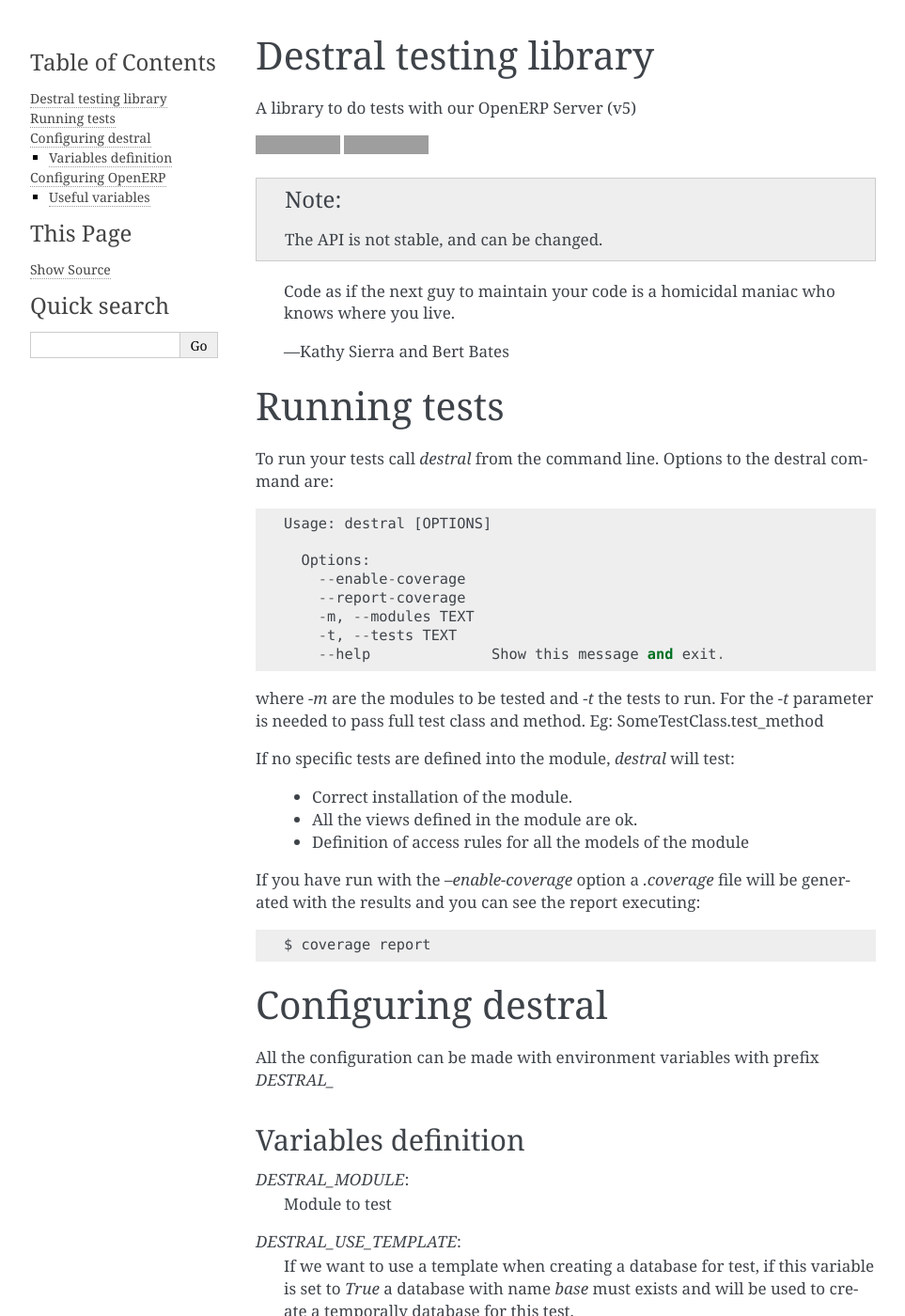
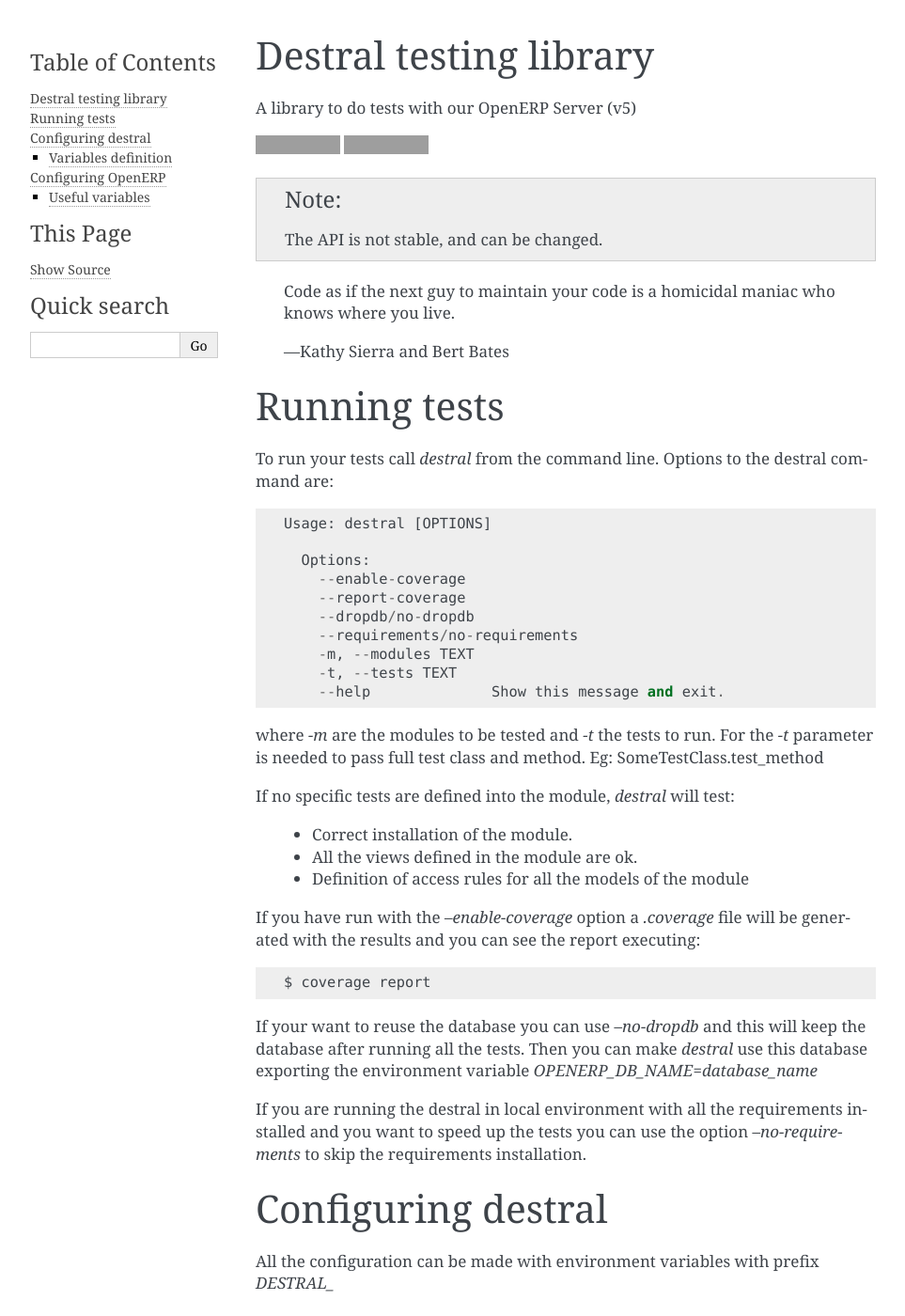
Before and after one commit to gisce/destral, a Sphinx documentation site: the page built from docs/README.rst, in a window 1280 px wide and 1400 px high. Shown: the whole window at 94% size, without its empty margins (148-1111 px from the left). Built offline with Sphinx 7.4.7, drawn with Linux system fonts in a browser that asks for light colours; the version number is read from the project's files by our own code; grey boxes are pictures that could not be loaded.

Commit message:
Update documentation

```diff
--- a/docs/README.rst
+++ b/docs/README.rst
@@ -11,6 +11,8 @@
     Options:
       --enable-coverage
       --report-coverage
+      --dropdb/no-dropdb
+      --requirements/no-requirements
       -m, --modules TEXT
       -t, --tests TEXT
       --help              Show this message and exit.
@@ -29,6 +31,9 @@
 
   $ coverage report
 
+If your want to reuse the database you can use `--no-dropdb` and this will keep the database after running all the tests. Then you can make `destral` use this database exporting the environment variable `OPENERP_DB_NAME=database_name`
+
+If you are running the destral in local environment with all the requirements installed and you want to speed up the tests you can use the option `--no-requirements` to skip the requirements installation.
 
 Configuring destral
 ===================
```
